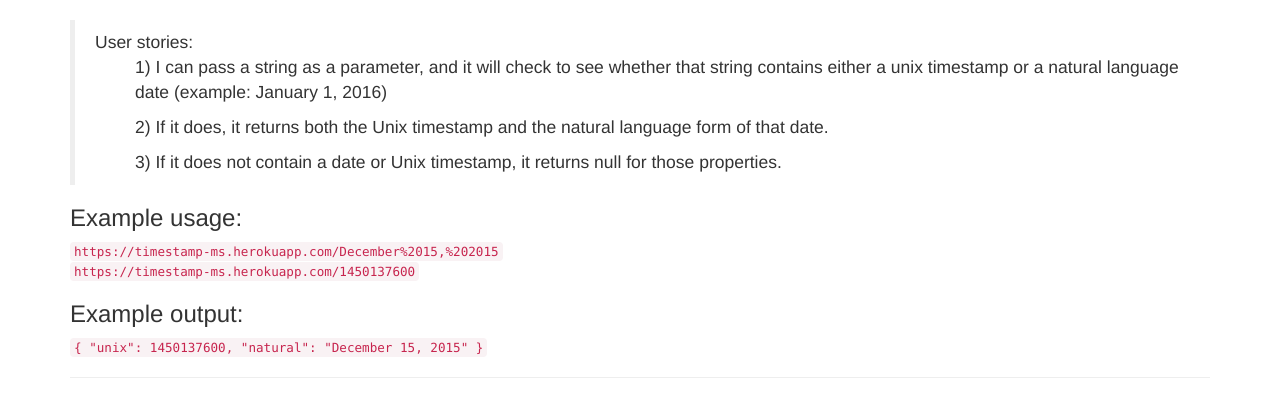
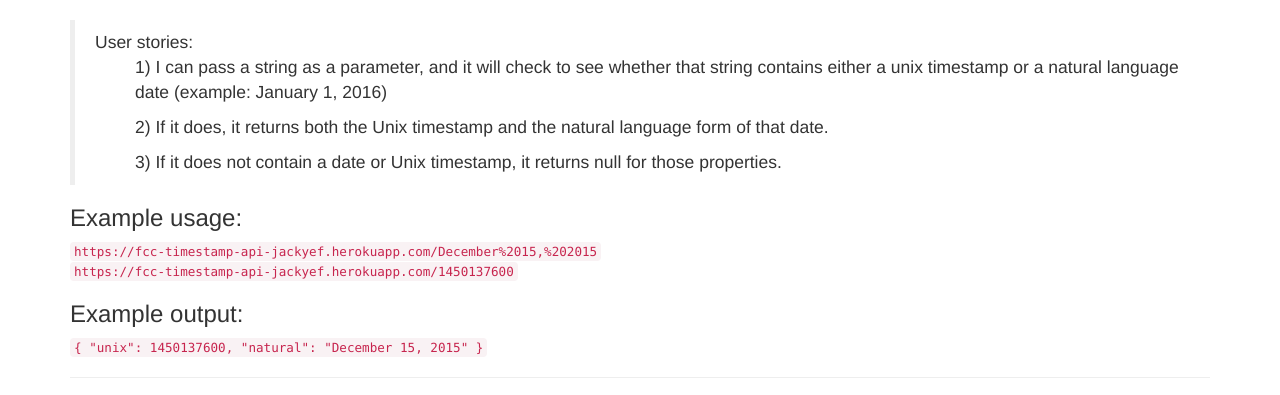
Before and after one commit to jackyef/fcc-timestamp-api, a website: page public/index.html in a window 1280 px wide. Shown: the part 90-485 px from the top of the page. Drawn offline with nearby package versions, Linux system fonts and the light colour scheme.

Commit message:
Create index.html

```diff
--- a/public/index.html
+++ b/public/index.html
@@ -31,8 +31,8 @@
                 <ul>3) If it does not contain a date or Unix timestamp, it returns null for those properties.</ul>
             </blockquote>
             <h3>Example usage:</h3>
-            <code>https://timestamp-ms.herokuapp.com/December%2015,%202015</code><br>
-            <code>https://timestamp-ms.herokuapp.com/1450137600</code>
+            <code>https://fcc-timestamp-api-jackyef.herokuapp.com/December%2015,%202015</code><br>
+            <code>https://fcc-timestamp-api-jackyef.herokuapp.com/1450137600</code>
             <h3>Example output:</h3>
             <code>
                 {
```
